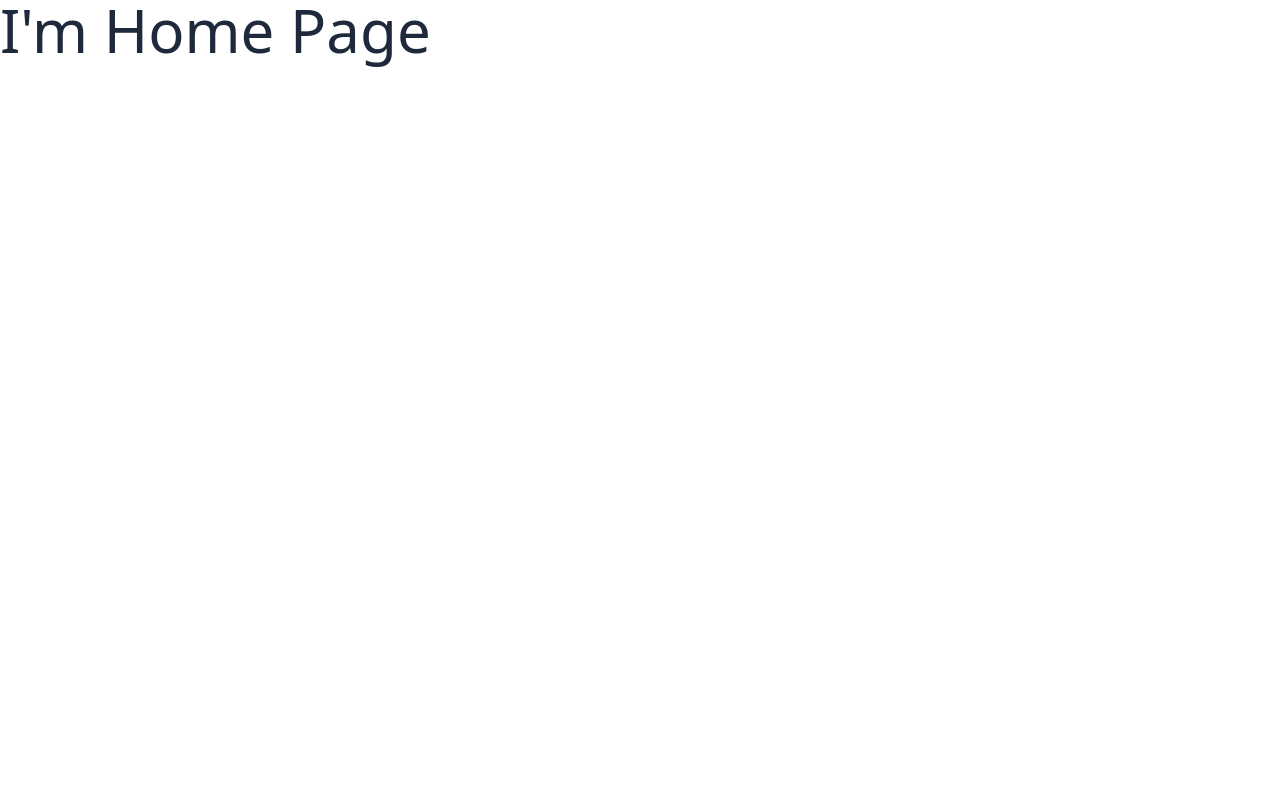
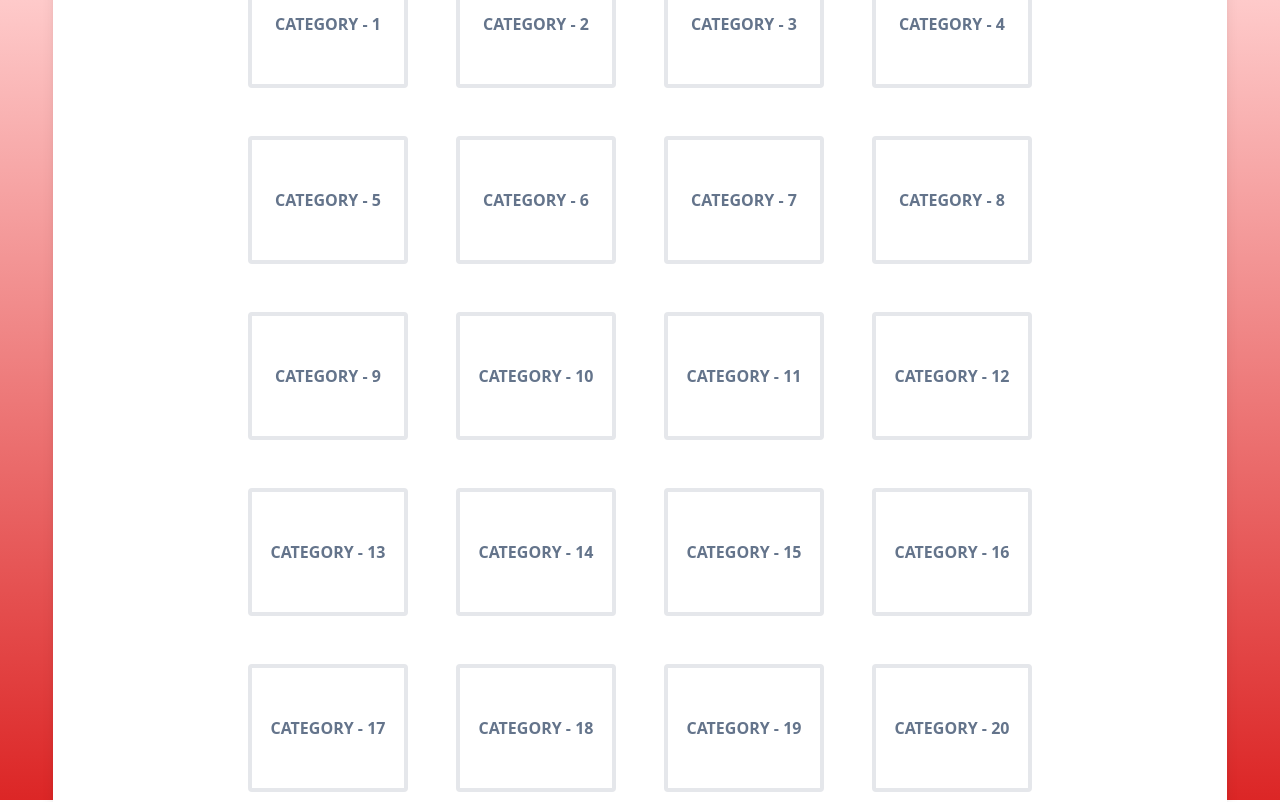
Before and after one commit to avega46/triviantastic, a Vue app: page / in a window 1280 px wide. Shown: the top 802 px of the page. Built offline with nearby package versions, Linux system fonts and the light colour scheme.

Commit message:
main page layout

```diff
--- a/src/App.vue
+++ b/src/App.vue
@@ -3,6 +3,19 @@
 </script>
 
 <template>
+  <main>
+    <div class="card">
+      <RouterView />
+    </div>
+  </main>
+</template>
 
-  <RouterView />
-</template>
+<style lang="postcss" scoped>
+main {
+  @apply flex h-screen items-center justify-center bg-gradient-to-b from-red-200 to-red-600;
+
+  & .card {
+    @apply flex h-5/6 min-h-fit w-11/12 flex-col items-center gap-16 overflow-auto rounded-lg bg-white p-8 shadow-lg;
+  }
+}
+</style>
--- a/src/views/HomePage.vue
+++ b/src/views/HomePage.vue
@@ -1,5 +1,38 @@
 <script setup></script>
 
 <template>
-  <h1 class="text-6xl font-thin text-slate-800">I'm Home Page</h1>
+ <div class="brand">
+  <img class="logo" src="logo.svg" alt="logo" />
+  <h1 class="title">Triviantastic</h1>
+  <img class="logo" src="logo.svg" alt="logo" />
+ </div>
+ <div class="categories">
+  <RouterLink :to="`/question/category/${n}`" v-for="n in 24" :key="n" class="category">Category - {{ n }}</RouterLink>
+ </div>
 </template>
+
+<style lang="postcss" scoped>
+.brand {
+  @apply flex items-center justify-center gap-4;
+
+  & .logo {
+   @apply h-16 w-16;
+  }
+
+  & .title {
+    @apply text-6xl font-bold uppercase tracking-widest text-gray-800;
+  }
+}
+
+.categories {
+  @apply grid flex-grow grid-cols-4 gap-12;
+
+  & .category {
+    @apply flex h-32 w-40 items-center justify-center rounded border-4 py-4 font-bold uppercase text-slate-500 transition-colors duration-300;
+
+    &:hover {
+      @apply cursor-pointer border-red-500 bg-red-500 text-white;
+    }
+  }
+}
+</style>
```
